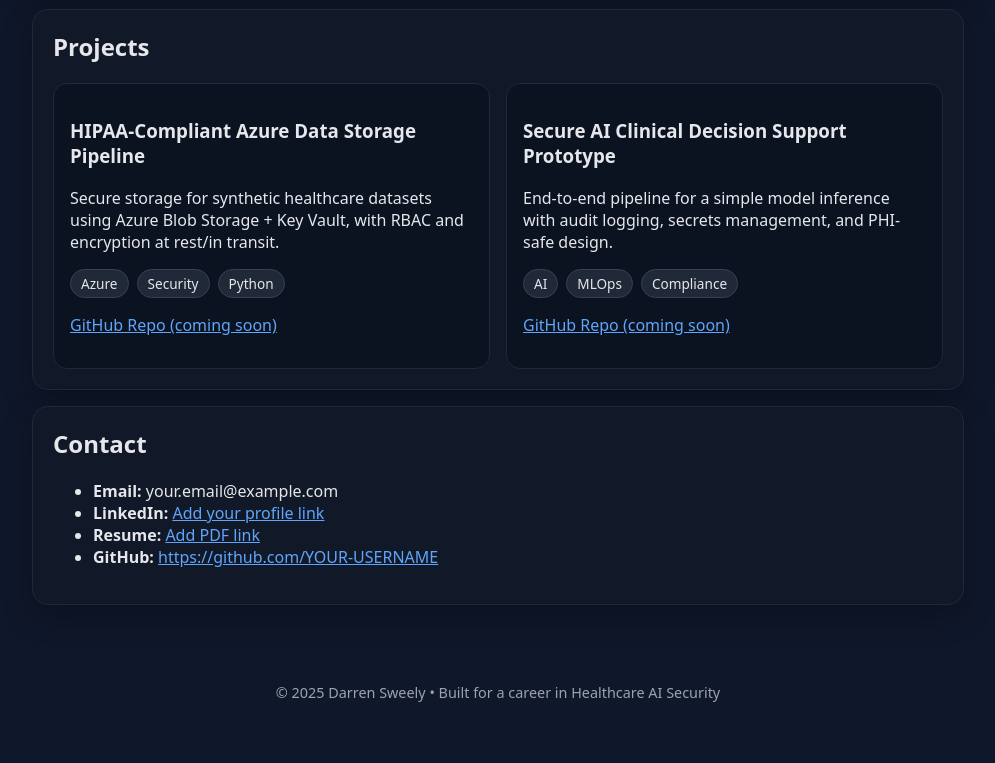
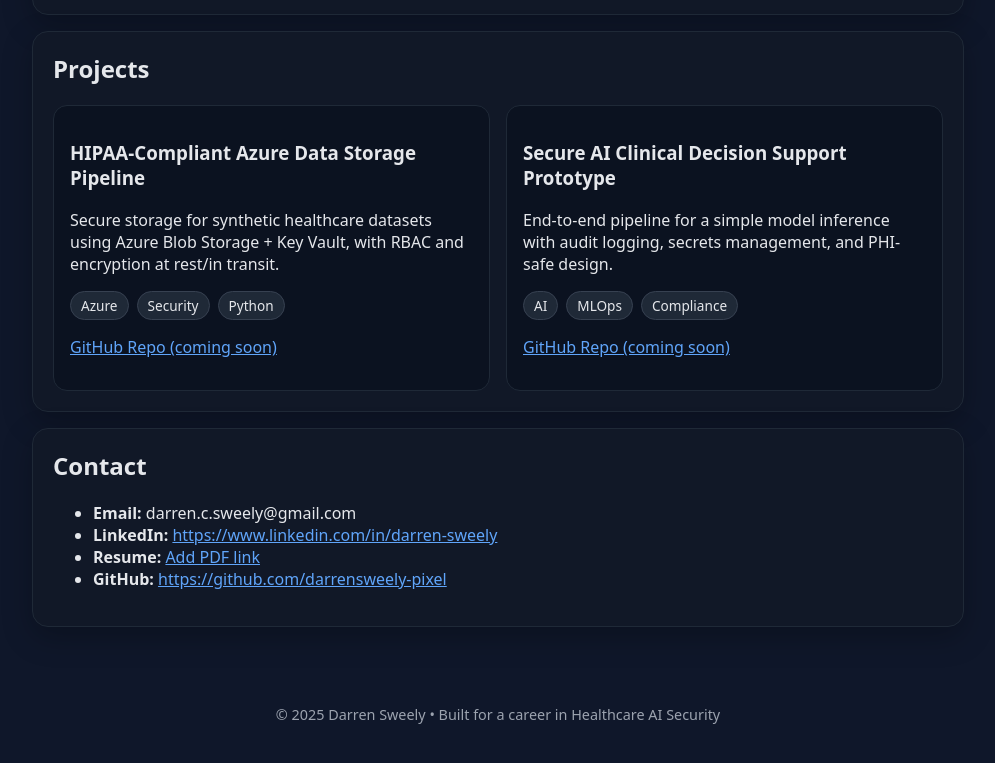
Before and after one commit to darrencsweely-pixel/Portfolio, a plain HTML site: page index.html in a window 1280 px wide. Shown: the part 726-1489 px from the top of the page, without its empty margins (142-1137 px from the left). Before the commit the page ends 1467 px from the top, so only its background shows below. Drawn offline with Linux system fonts and the light colour scheme; files that its build step writes are made by us from their sources.

Commit message:
Update index.html

```diff
--- a/index.html
+++ b/index.html
@@ -1,4 +1,4 @@
-<!DOCTYPE html>
+ith<!DOCTYPE html>
 <html lang="en">
 <head>
   <meta charset="UTF-8" />
@@ -62,10 +62,10 @@
   <section id="contact" class="card">
     <h2>Contact</h2>
     <ul>
-      <li><strong>Email:</strong> your.email@example.com</li>
-      <li><strong>LinkedIn:</strong> <a href="#" target="_blank" rel="noopener">Add your profile link</a></li>
+      <li><strong>Email:</strong> darren.c.sweely@gmail.com</li>
+      <li><strong>LinkedIn:</strong> <a href="#" target="_blank" rel="noopener">https://www.linkedin.com/in/darren-sweely</a></li>
       <li><strong>Resume:</strong> <a href="#" target="_blank" rel="noopener">Add PDF link</a></li>
-      <li><strong>GitHub:</strong> <a href="#" target="_blank" rel="noopener">https://github.com/YOUR-USERNAME</a></li>
+      <li><strong>GitHub:</strong> <a href="#" target="_blank" rel="noopener">https://github.com/darrensweely-pixel</a></li>
     </ul>
   </section>
 </main>
```
